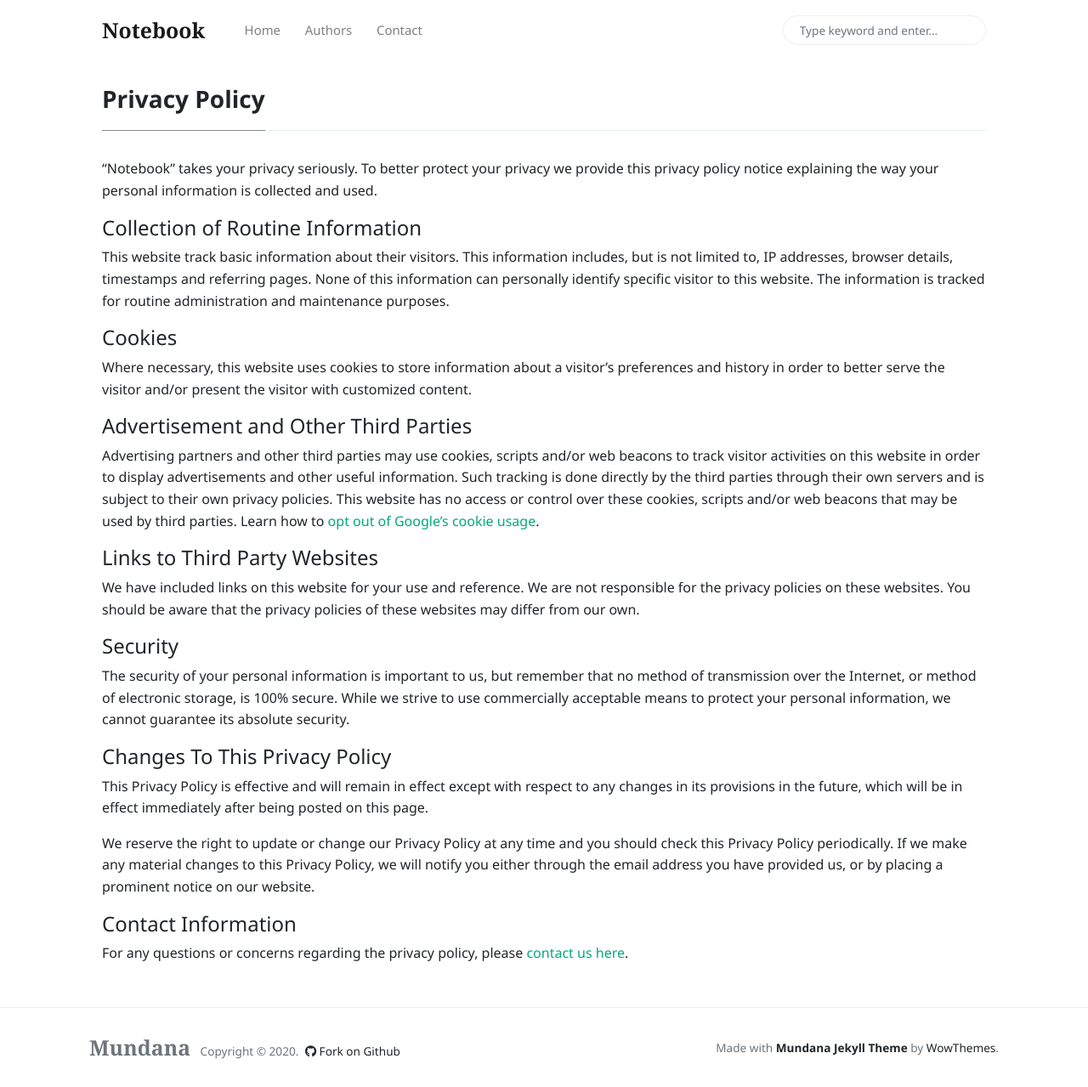
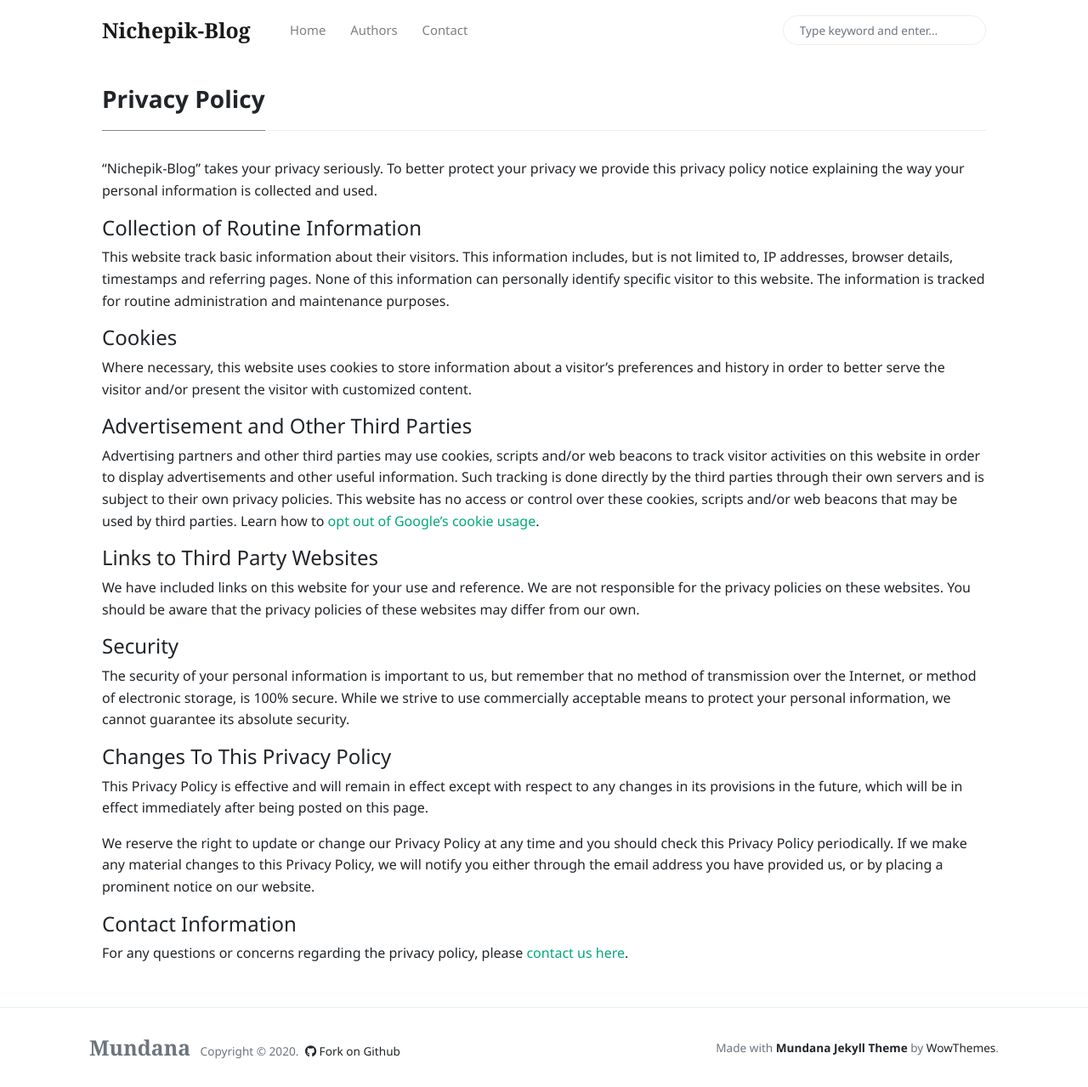
Before and after one commit to snowsum/snowsum.github.io-, a Jekyll site: the page built from _pages/privacy-policy.md, in a window 1280 px wide and 1279 px high. Shown: the whole window at 85% size. Built offline with Jekyll 4.4.1, drawn with Linux system fonts in a browser that asks for light colours; nearby versions of some CDN libraries.

Commit message:
Update _config.yml

```diff
--- a/_config.yml
+++ b/_config.yml
@@ -1,5 +1,5 @@
 # Site
-name: 'Notebook'
+name: 'Nichepik-Blog'
 description: 'Ray created this blog to note down every thing from daily life.'
 logo: 'assets/images/logo.png'
 favicon: 'assets/images/favicon.ico'
```
